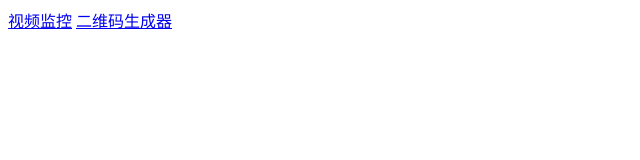
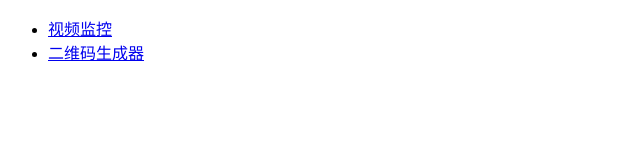
Before and after one commit to captain100/static-server, a website: page assets/index.html in a window 1280 px wide. Shown: the whole page, without its empty margins (0-640 px from the left). Drawn offline with Linux system fonts and the light colour scheme.

Commit message:
提交代码

```diff
--- a/assets/index.html
+++ b/assets/index.html
@@ -4,7 +4,13 @@
     <title>首页</title>
 </head>
 <body>
-    <a href="/AntiTheftVideo/learn_01.html">视频监控</a>
-    <a href="/AntiTheftVideo/index.html">二维码生成器</a>
+    <ul>
+        <li>
+            <a href="/AntiTheftVideo/learn_01.html">视频监控</a>
+        </li>
+        <li>
+            <a href="/AntiTheftVideo/index.html">二维码生成器</a>
+        </li>
+    </ul>
 </body>
 </html>
--- a/server.js
+++ b/server.js
@@ -36,7 +36,7 @@ var server = http.createServer(function(request, response){
                     response.writeHead(200, {
                         'Content-Type': contentType,
                         'Connection': 'keep-alive',
-                        'Transfer-Encoding': chunked
+                        'Transfer-Encoding': 'chunked'
                     });
                     response.write(file, "binary");
                     response.end();
```
